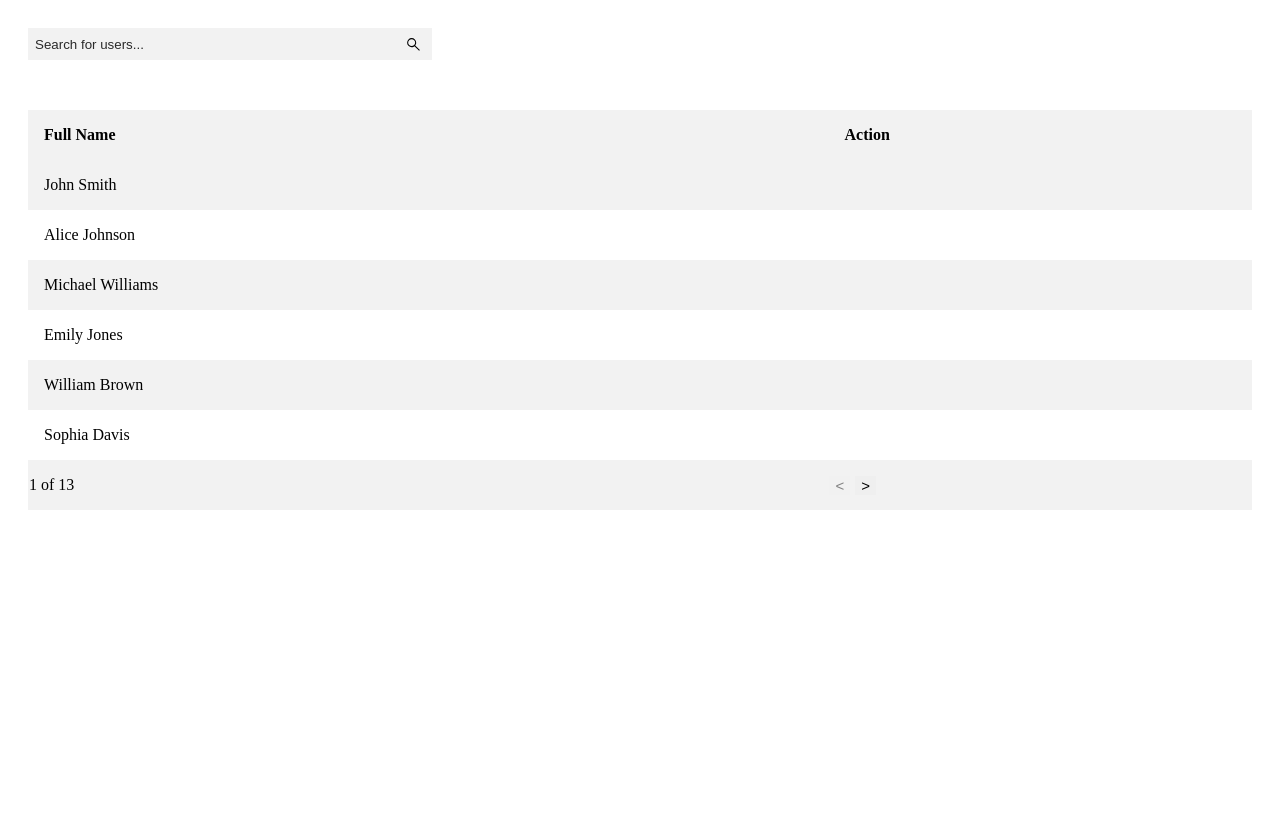
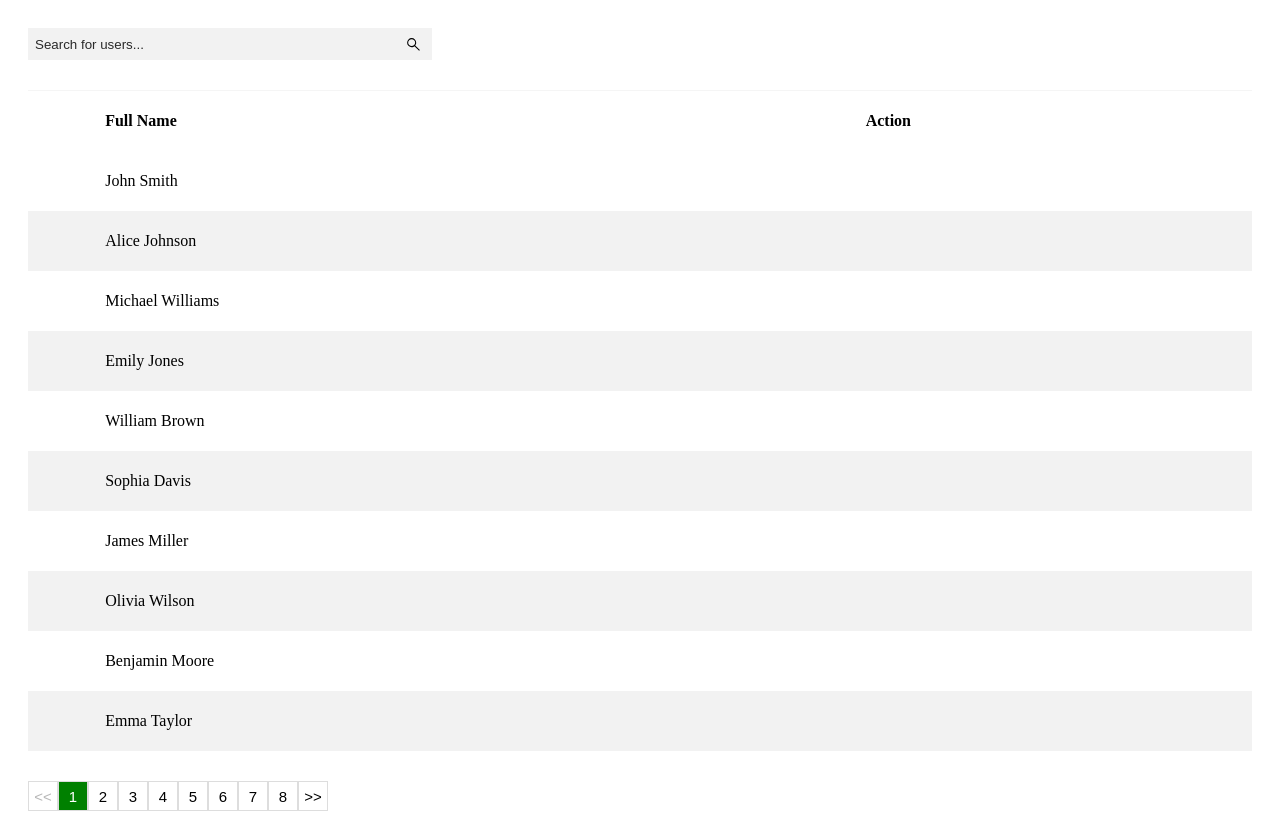
Before and after one commit to adamwuss/footballgameteam_recruitment_task, a Vue app: page / in a window 1280 px wide. Before the commit the page ends 800 px from the top, so only its background shows below. Built offline with nearby package versions, Linux system fonts and the light colour scheme.

Commit message:
feat: add styles to pagination

```diff
--- a/src/components/TheSearch.vue
+++ b/src/components/TheSearch.vue
@@ -22,7 +22,7 @@ export default {
     height: 30px;
     border: none;
     width: 400px;
-    margin-bottom: 50px;
+    margin-bottom: 30px;
     text-indent: 5px;
     color: #2a2a2a;
     background-color: #F2F2F2;
--- a/src/components/TheTable.vue
+++ b/src/components/TheTable.vue
@@ -1,37 +1,49 @@
 <template>
-  <table class="table">
+  <div class="the-table">
+    <div class="the-table__wrapper">
+      <table class="the-table__table">
         <thead>
         <tr>
-      <th class="table__th">Full Name</th>
-      <th class="table__th">Action</th>
+          <th class="the-table__avatar" />
+          <th class="the-table__th">Full Name</th>
+          <th class="the-table__th">Action</th>
         </tr>
         </thead>
         <tbody>
         <tr v-for="row in currentTransactions" :key="row.id">
-      <td class="table__td">{{ row.firstName }} {{ row.lastName }}</td>
+          <td />
+          <td class="the-table__td">{{ row.firstName }} {{ row.lastName }}</td>
           <td />
         </tr>
-    <tr>
-      <td>
-        {{ currentPage }} of {{ numberOfPages }}
-      </td>
-      <td>
+        </tbody>
+      </table>
+    </div>
+    <div class="the-table__pagination">
       <button
         @click="handlePrevPage"
         :disabled="currentPage === 1"
+        class="the-table__pagination-button"
       >
-          {{ "<" }}
+        {{ "<<" }}
+      </button>
+      <button
+        v-for="page in numberOfPages"
+        :key="page"
+        class="the-table__pagination-button"
+        :class="{'the-table__button-active': currentPage === page}"
+        @click="currentPage = page"
+      >
+        {{ page }}
       </button>
       <button
         @click="handleNextPage"
         :disabled="currentPage === numberOfPages"
+        class="the-table__pagination-button"
       >
-          {{ ">" }}
+        {{ ">>" }}
       </button>
-      </td>
-    </tr>
-    </tbody>
-  </table>
+    </div>
+  </div>
 </template>
 
 <script>
@@ -45,7 +57,7 @@ export default {
   },
   data: () => ({
     currentPage: 1,
-    transactionsPerPage: 6,
+    transactionsPerPage: 10,
   }),
   methods: {
     handleNextPage() {
@@ -73,9 +85,19 @@ export default {
 </script>
 
 <style scoped lang="scss">
-.table {
+.the-table {
+  border-top: 1px solid #f5f5f5;
+
+  &__wrapper {
+    margin-bottom: 30px;
+    height: 660px;
+  }
+
+  &__table {
     width: 100%;
+    height: 200px;
     border-spacing: 0;
+  }
 
   &__td {
     text-align: left;
@@ -88,23 +110,41 @@ export default {
   }
 
   tr {
-    height: 50px;
+    text-align: left;
+    height: 60px;
   }
 
-  tr:nth-child(odd) {
+  tr:nth-child(even) {
     background-color: #F2F2F2
   }
 
-  button {
-    border: none;
+  &__avatar {
+    width: 5%;
+  }
+
+  &__pagination {
+    display: flex;
+    width: min-content;
+    border-radius: 5px;
+  }
+
+  &__pagination-button {
+    padding: 0;
+    height: 30px;
+    width: 30px;
     cursor: pointer;
     font-size: 15px;
-    margin-right: 5px;
+    background-color: white;
+    border: 1px solid #ddd;
 
     &:disabled {
-      color: grey;
       cursor: default;
     }
   }
+
+  &__button-active {
+    background-color: green;
+    color: white;
+  }
 }
 </style>
```
Lines whose indentation alone changed are shown as unchanged.
